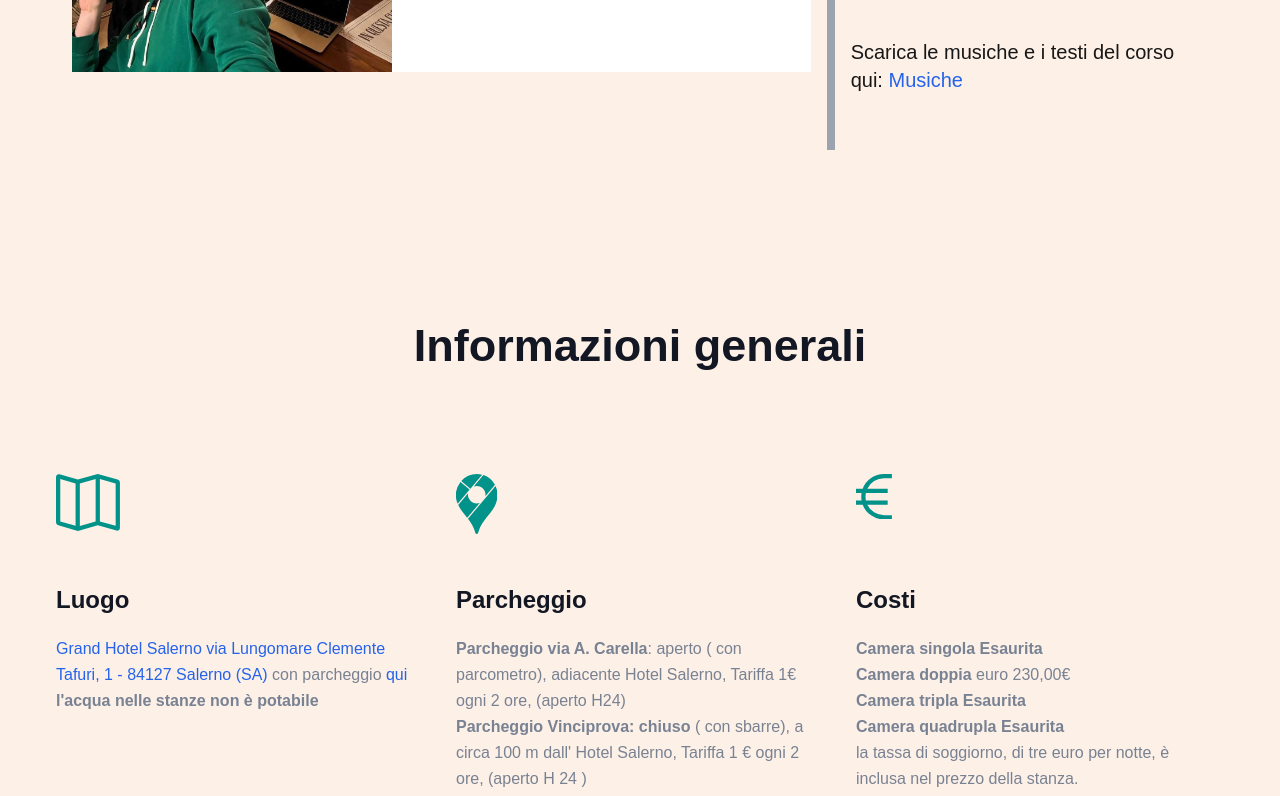
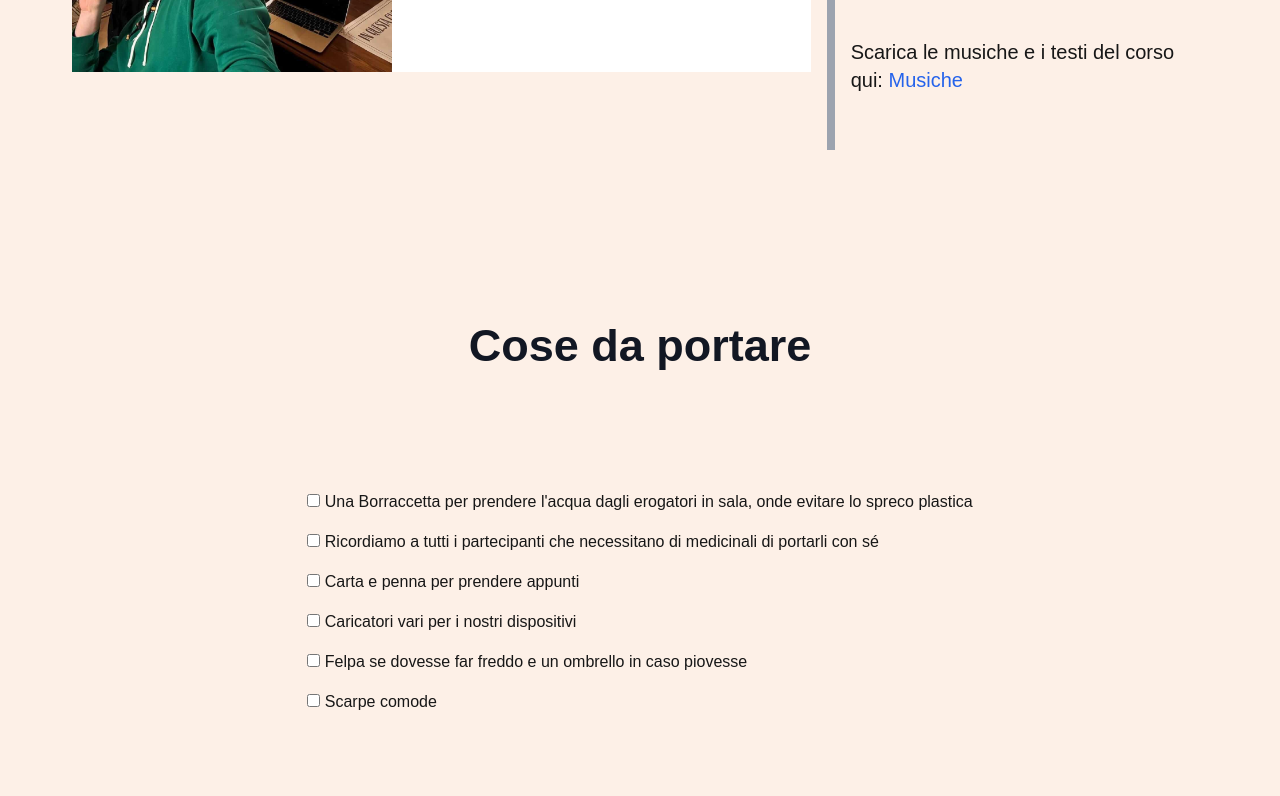
Before and after one commit to upalatucci/corso-uomini, a Next.js app: page / in a window 1280 px wide. Shown: the part 2000-2796 px from the top of the page. Built offline with nearby package versions, Linux system fonts and the light colour scheme; no server answers; the database is empty; sample sign-in values are in the browser's storage.

Commit message:
checkboxes for traveling

```diff
--- /dev/null
+++ b/components/Features/ThingsToBring.tsx
@@ -0,0 +1,39 @@
+"use client";
+
+import React, { FC } from "react";
+import SectionTitle from "../Common/SectionTitle";
+import { things } from "./things";
+import useThingsToBring from "./useThingsToBring";
+
+const ThingsToBring: FC = () => {
+  const [thingsChecked, toggleId] = useThingsToBring();
+
+  return (
+    <section id="cose-da-portare" className="py-16 md:py-20 lg:py-28">
+      <div className="container">
+        <SectionTitle title="Cose da portare" center />
+
+        <div className="mx-auto flex justify-center">
+          <ul>
+            {things.map((cosa) => (
+              <li key={cosa.id} className="my-4">
+                <label className="cursor-pointer">
+                  <input
+                    type="checkbox"
+                    className="pr-4"
+                    name={cosa.id.toString()}
+                    checked={thingsChecked?.includes(cosa.id)}
+                    onChange={() => toggleId(cosa.id)}
+                  />{" "}
+                  {cosa.title}
+                </label>
+              </li>
+            ))}
+          </ul>
+        </div>
+      </div>
+    </section>
+  );
+};
+
+export default ThingsToBring;
--- a/components/Features/index.tsx
+++ b/components/Features/index.tsx
@@ -1,10 +1,12 @@
 import SectionTitle from "../Common/SectionTitle";
 import SingleFeature from "./SingleFeature";
+import ThingsToBring from "./ThingsToBring";
 import featuresData from "./featuresData";
 
 const Features = () => {
   return (
     <>
+      <ThingsToBring />
       <section id="maggiori-info" className="py-16 md:py-20 lg:py-28">
         <div className="container">
           <SectionTitle title="Informazioni generali" center />
--- /dev/null
+++ b/components/Features/things.tsx
@@ -0,0 +1,33 @@
+export const things: ThingsToBringType[] = [
+  {
+    id: 1,
+    title:
+      "Una Borraccetta per prendere l'acqua dagli erogatori in sala, onde evitare lo spreco plastica",
+  },
+  {
+    id: 2,
+    title:
+      "Ricordiamo a tutti i partecipanti che necessitano di medicinali di portarli con sé",
+  },
+  {
+    id: 3,
+    title: "Carta e penna per prendere appunti",
+  },
+  {
+    id: 4,
+    title: "Caricatori vari per i nostri dispositivi",
+  },
+  {
+    id: 5,
+    title: "Felpa se dovesse far freddo e un ombrello in caso piovesse",
+  },
+  {
+    id: 6,
+    title: "Scarpe comode",
+  },
+];
+
+export type ThingsToBringType = {
+  id: number;
+  title: string;
+};
--- /dev/null
+++ b/components/Features/useThingsToBring.tsx
@@ -0,0 +1,33 @@
+import { useEffect, useState } from "react";
+
+const useThingsToBring = (): [number[] | null, (id: number) => void] => {
+  const [thingsIdChecked, setThingsChecked] = useState<number[] | null>(null);
+
+  useEffect(() => {
+    const things = localStorage.getItem("thingsToBring");
+
+    if (!things) return;
+
+    const thingsParsed = JSON.parse(things) as number[];
+
+    setThingsChecked(thingsParsed);
+  }, []);
+
+  useEffect(() => {
+    if (!thingsIdChecked) return;
+
+    localStorage.setItem("thingsToBring", JSON.stringify(thingsIdChecked));
+  }, [thingsIdChecked]);
+
+  const toggleId = (id: number) => {
+    setThingsChecked(
+      thingsIdChecked?.includes(id)
+        ? thingsIdChecked?.filter((thingId) => thingId !== id)
+        : [...(thingsIdChecked || []), id]
+    );
+  };
+
+  return [thingsIdChecked, toggleId];
+};
+
+export default useThingsToBring;
--- a/components/Hero/index.tsx
+++ b/components/Hero/index.tsx
@@ -45,10 +45,10 @@ const Hero = () => {
                     Conta Daimoku
                   </Link>
                   <Link
-                    href="/#maggiori-info"
+                    href="/#cose-da-portare"
                     className="inline-block rounded-md bg-primary hover:bg-primary/80  px-8 py-4 text-base font-semibold text-white duration-300 ease-in-out  "
                   >
-                    Maggiori informazioni
+                    Prepariamoci per il corso
                   </Link>
                 </div>
               </div>
```
